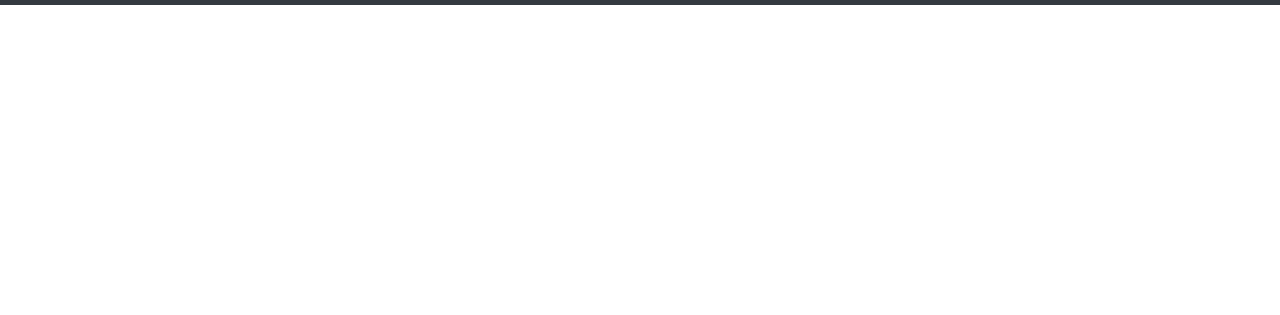
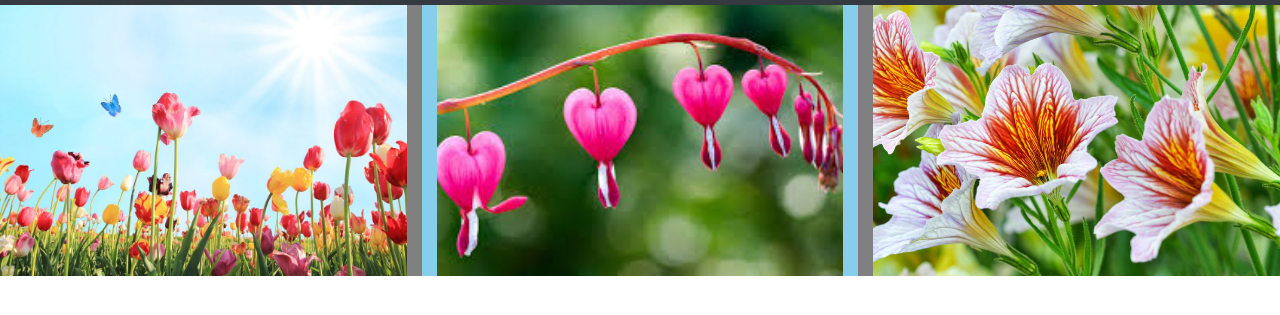
Before and after one commit to cburel/PT-FE-Week03Bootstrap, a website: page index.html in a window 1280 px wide. Shown: the part 51-366 px from the top of the page. Drawn offline with nearby package versions, Linux system fonts and the light colour scheme.

Commit message:
bootstrap grid

```diff
--- a/index.html
+++ b/index.html
@@ -14,5 +14,25 @@
         <a class="navbar-brand" href="index.html">Home</a>
         <a href="page-two.html">Page Two</a>
     </nav>
+    <!-- Stackable images -->
+    <div class="row">
+        <div class="col-sm-4">
+            <div class="img-container">
+                <img src="images/flowers.jpg">
+            </div>
+        </div>
+        <div class="col-sm-4">
+            <div class="img-container">
+                <img src="images/flowers2.jpg">
+            </div>
+        </div>
+        <div class="col-sm-4">
+            <div class="img-container">
+                <img src="images/flowers3.jpg">
+            </div>
+        </div>
+    </div>
+    <!-- Table -->
+
 </body>
 </html>
--- a/style.css
+++ b/style.css
@@ -0,0 +1,15 @@
+.img-container {
+ text-align: center;
+ height: 100%;
+}
+.col-sm-4:nth-child(even) {
+    background-color: skyblue;
+}
+.col-sm-4:nth-child(odd){
+    background-color: grey;
+}
+.img-container img {
+    object-fit: cover;
+    width: 100%;
+    height:100%;
+}
```
Also changed, not shown: page-two.html (+8 -1 lines), images/flowers.jpg (added), images/flowers2.jpg (added), images/flowers3.jpg (added).
